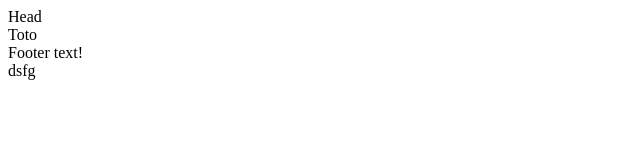
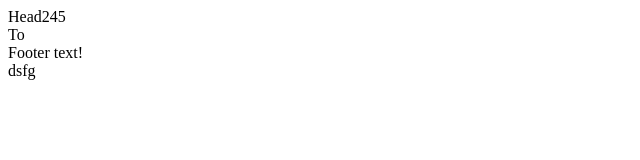
Before and after one commit to Derevianko-Volodymyr/my-project2, a plain HTML site: page index.html in a window 1280 px wide. Shown: the full height of the page, 0-640 px from the left. Drawn offline with Linux system fonts and the light colour scheme.

Commit message:
Update index.html

```diff
--- a/index.html
+++ b/index.html
@@ -6,8 +6,8 @@
   <title>My project2</title>
 </head>
 <body>
-  <header>Head</header>
-  <main>Toto</main>
+  <header>Head245</header>
+  <main>To</main>
   <footer>Footer text!</footer>
   dsfg
 </body>
```
